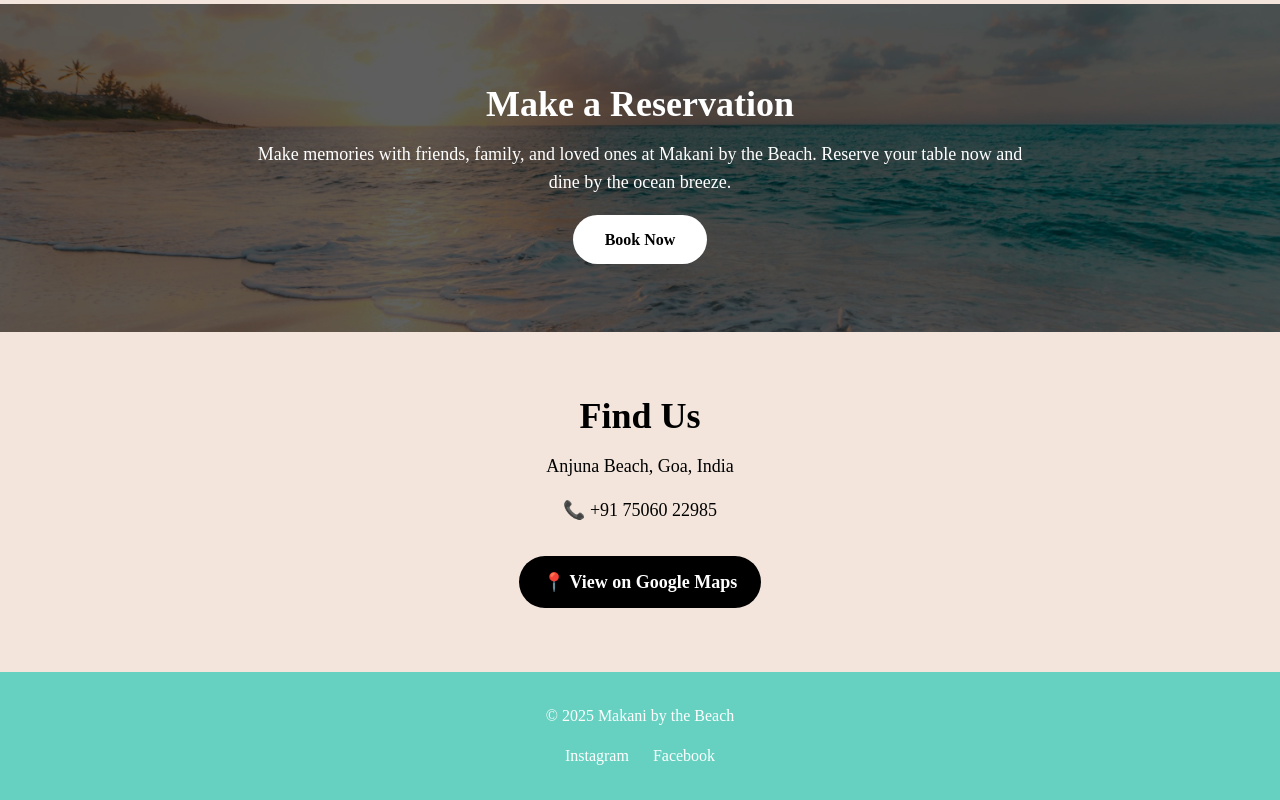
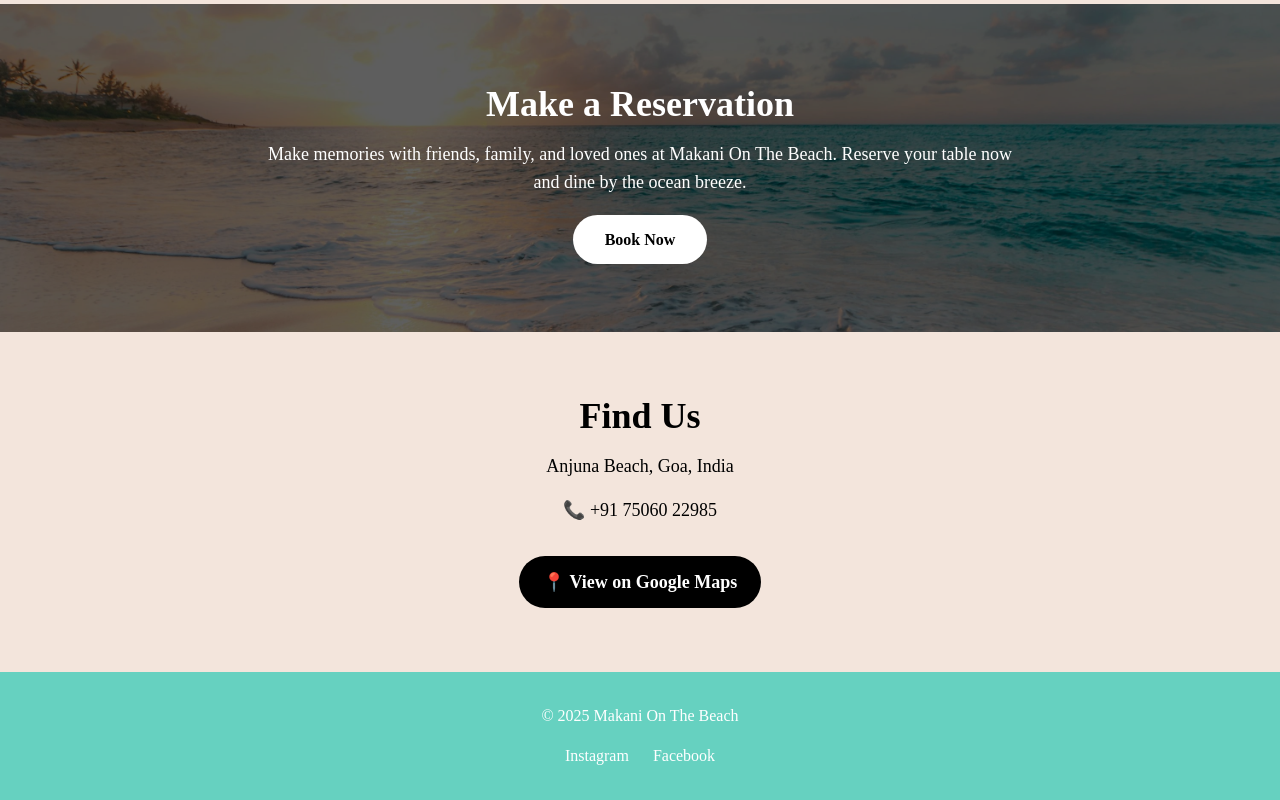
Before and after one commit to Jacinta17/landingmakani, a plain HTML site: page index.html in a window 1280 px wide. Shown: the part 3655-4455 px from the top of the page. Drawn offline with nearby package versions, Linux system fonts and the light colour scheme.

Commit message:
Update index.html

```diff
--- a/index.html
+++ b/index.html
@@ -3,7 +3,7 @@
 <head>
   <meta charset="UTF-8" />
   <meta name="viewport" content="width=device-width, initial-scale=1.0"/>
-  <title>Makani by the Beach</title>
+  <title>Makani On The Beach</title>
   <script src="https://cdn.tailwindcss.com"></script>
 
     <!-- Tailwind Custom Config for Hatton Font -->
@@ -107,7 +107,7 @@
   <div class="absolute inset-0 bg-black/60"></div>
   <div class="relative z-10 max-w-3xl mx-auto">
     <h2 class="text-3xl sm:text-4xl font-bold mb-4">Make a Reservation</h2>
-    <p class="mb-8 text-base sm:text-lg">Make memories with friends, family, and loved ones at Makani by the Beach. Reserve your table now and dine by the ocean breeze.</p>
+    <p class="mb-8 text-base sm:text-lg">Make memories with friends, family, and loved ones at Makani On The Beach. Reserve your table now and dine by the ocean breeze.</p>
     <a href="https://wa.me/918691851907" target="_blank" class="bg-white text-black px-6 sm:px-8 py-3 sm:py-4 rounded-full font-semibold hover:bg-gray-200 transition">Book Now</a>
   </div>
 </section>
@@ -124,7 +124,7 @@
 
 <!-- Footer -->
 <footer class="py-8 px-4 text-center bg-[#66d1c0] text-white">
-  <p class="mb-4">&copy; 2025 Makani by the Beach</p>
+  <p class="mb-4">&copy; 2025 Makani On The Beach</p>
   <div class="flex justify-center gap-6 flex-wrap">
     <a href="https://www.instagram.com/makanigoa/" class="hover:text-blue-500">Instagram</a>
     <a href="https://www.facebook.com/makanigoa/" class="hover:text-blue-500">Facebook</a>
```
